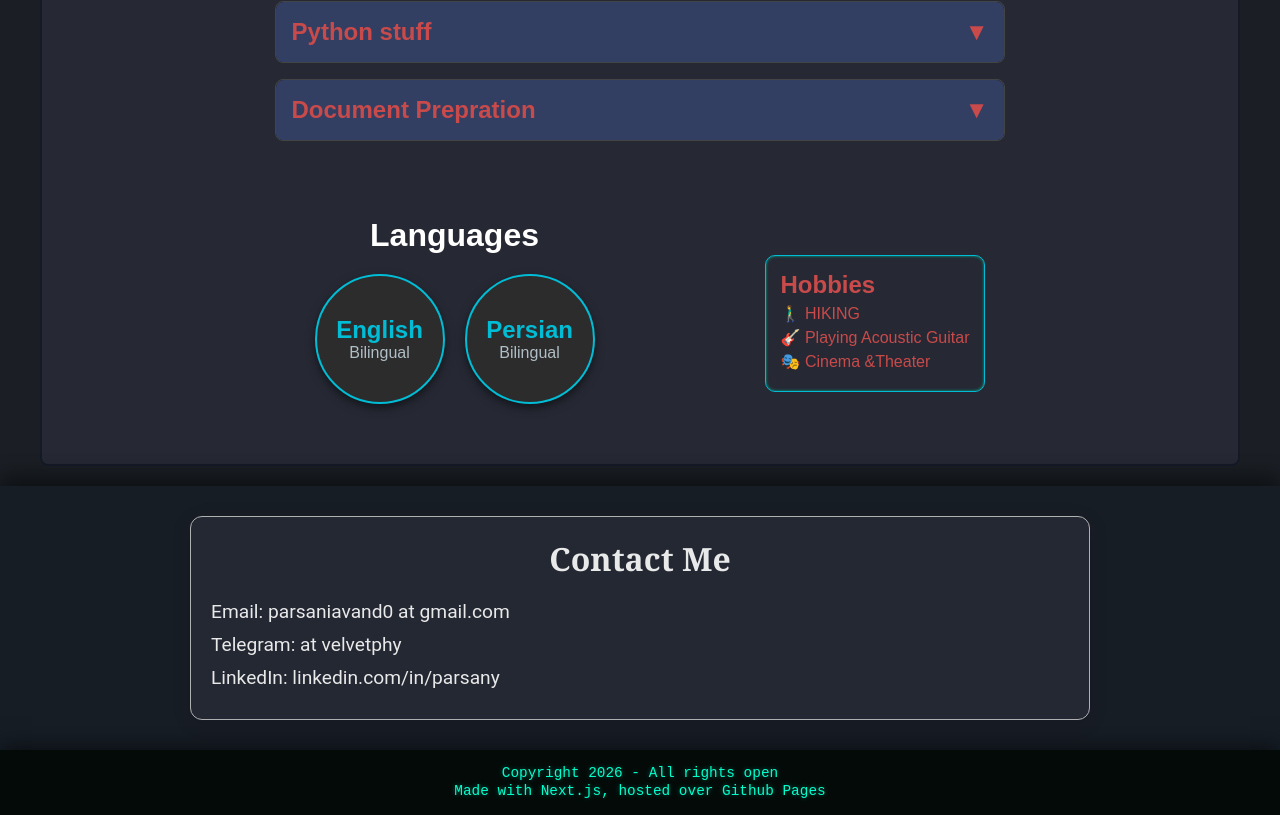
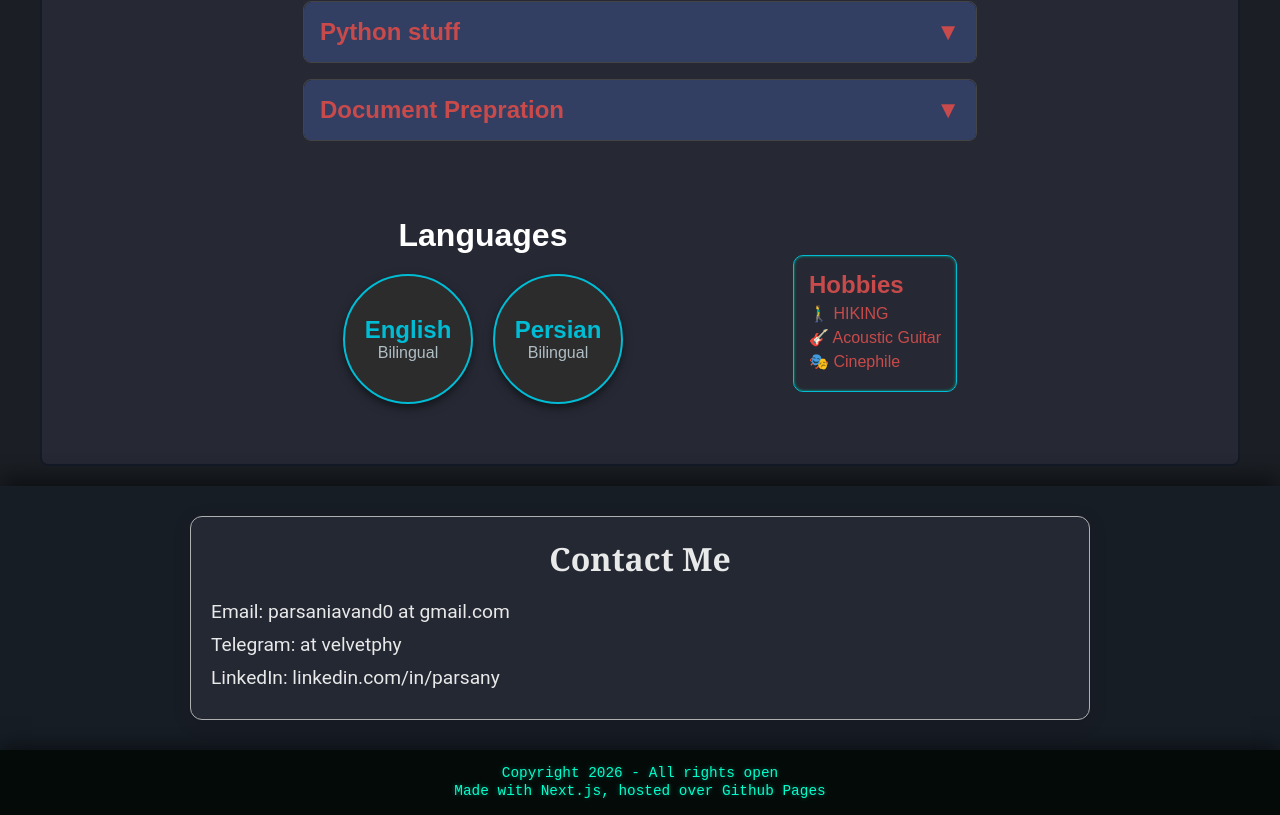
Before and after one commit to parsany/c, a Next.js app: page / in a window 1280 px wide. Shown: the part 2728-3543 px from the top of the page. Built offline with nearby package versions, Linux system fonts and the light colour scheme.

Commit message:
Update hobbies.js

```diff
--- a/components/hobbies.js
+++ b/components/hobbies.js
@@ -6,8 +6,8 @@ const SkillsHobbies = () => {
       <h3 className={styles.subtitle}>Hobbies</h3>
       <ul className={styles.list}>
         <li>🚶‍♂️ HIKING</li>
-        <li>🎸 Playing Acoustic Guitar</li>
-        <li>🎭 Cinema &Theater</li>
+        <li>🎸 Acoustic Guitar</li>
+        <li>🎭 Cinephile</li>
       </ul>
     </div>
   );
```
